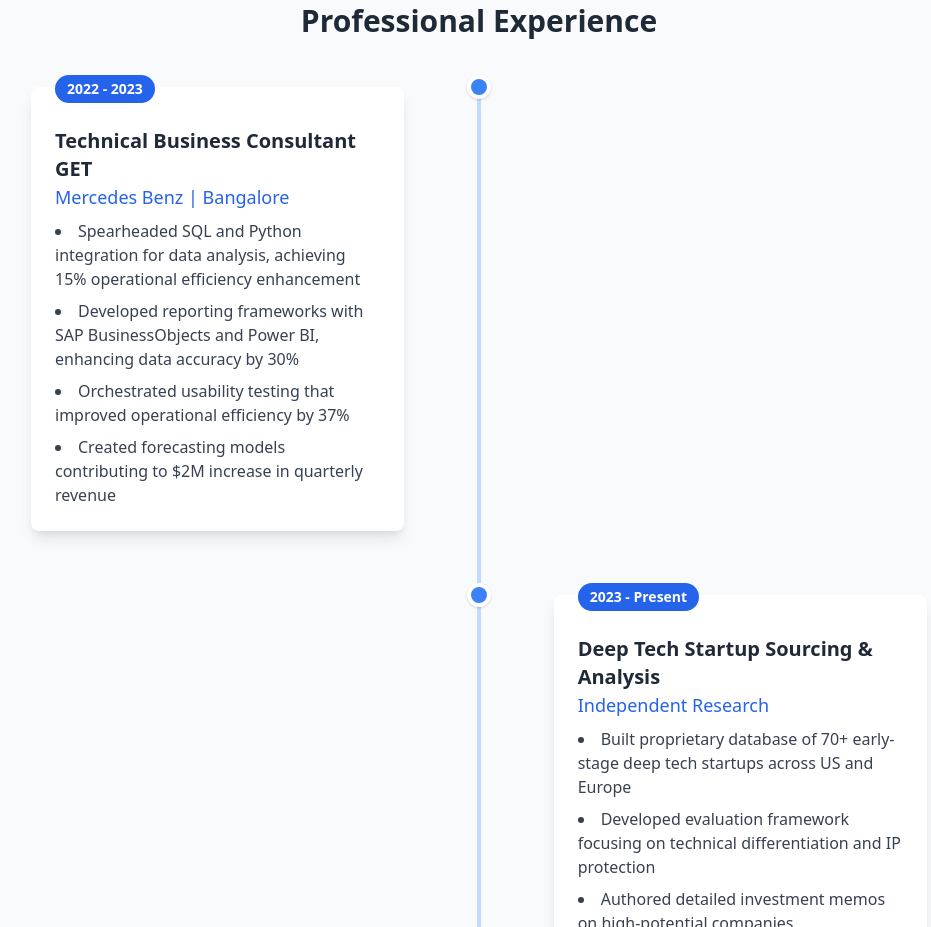
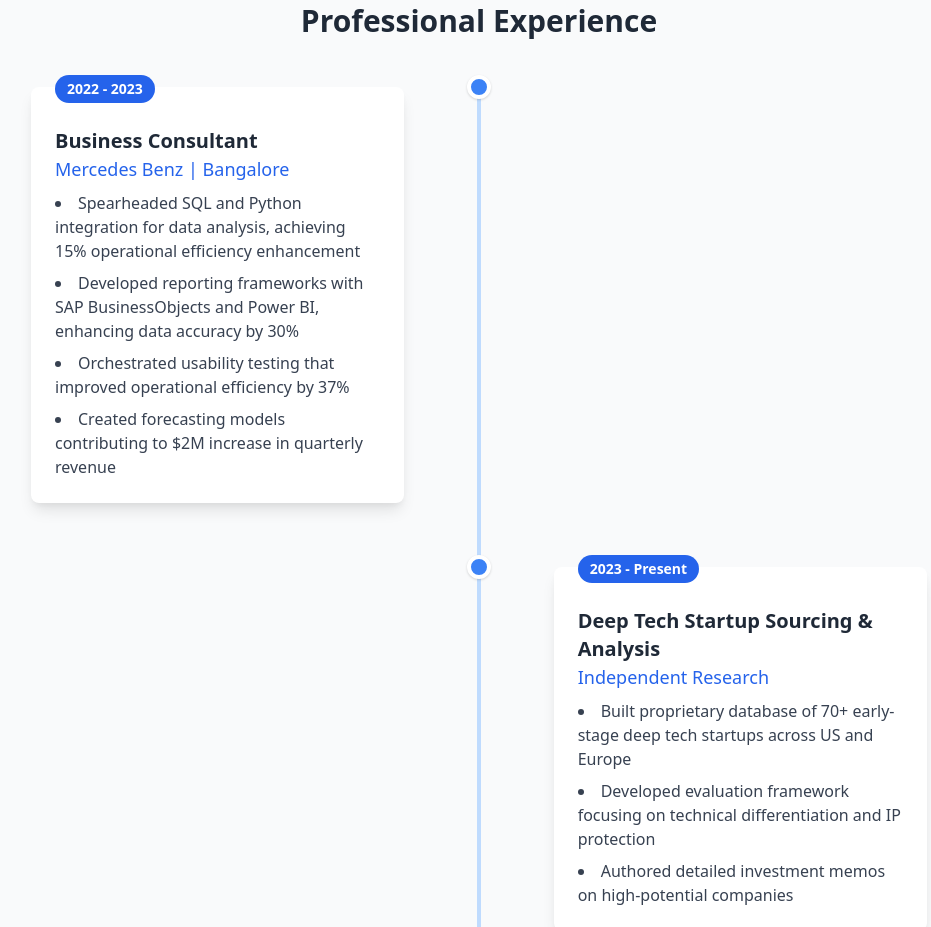
Before and after one commit to abhishikat/abhishikat.github.io, a plain HTML site: page index.html in a window 1280 px wide. Shown: the part 1277-2204 px from the top of the page, without its empty margins (161-1092 px from the left). Drawn offline with nearby package versions, Linux system fonts and the light colour scheme.

Commit message:
Update index.html

```diff
--- a/index.html
+++ b/index.html
@@ -129,7 +129,7 @@
                     <div class="absolute left-1/2 transform -translate-x-1/2 -mt-3 w-6 h-6 rounded-full bg-blue-500 border-4 border-white shadow"></div>
                     <div class="bg-white rounded-lg shadow-lg p-6 ml-auto mr-0 md:mr-auto md:ml-0 md:w-5/12 relative">
                         <span class="bg-blue-600 text-white text-sm font-semibold py-1 px-3 rounded-full absolute top-0 -mt-3">2022 - 2023</span>
-                        <h3 class="text-xl font-bold text-gray-800 mt-4">Technical Business Consultant GET</h3>
+                        <h3 class="text-xl font-bold text-gray-800 mt-4">Business Consultant </h3>
                         <h4 class="text-lg text-blue-600 mb-2">Mercedes Benz | Bangalore</h4>
                         <ul class="list-disc list-inside text-gray-700 space-y-2">
                             <li>Spearheaded SQL and Python integration for data analysis, achieving 15% operational efficiency enhancement</li>
```
